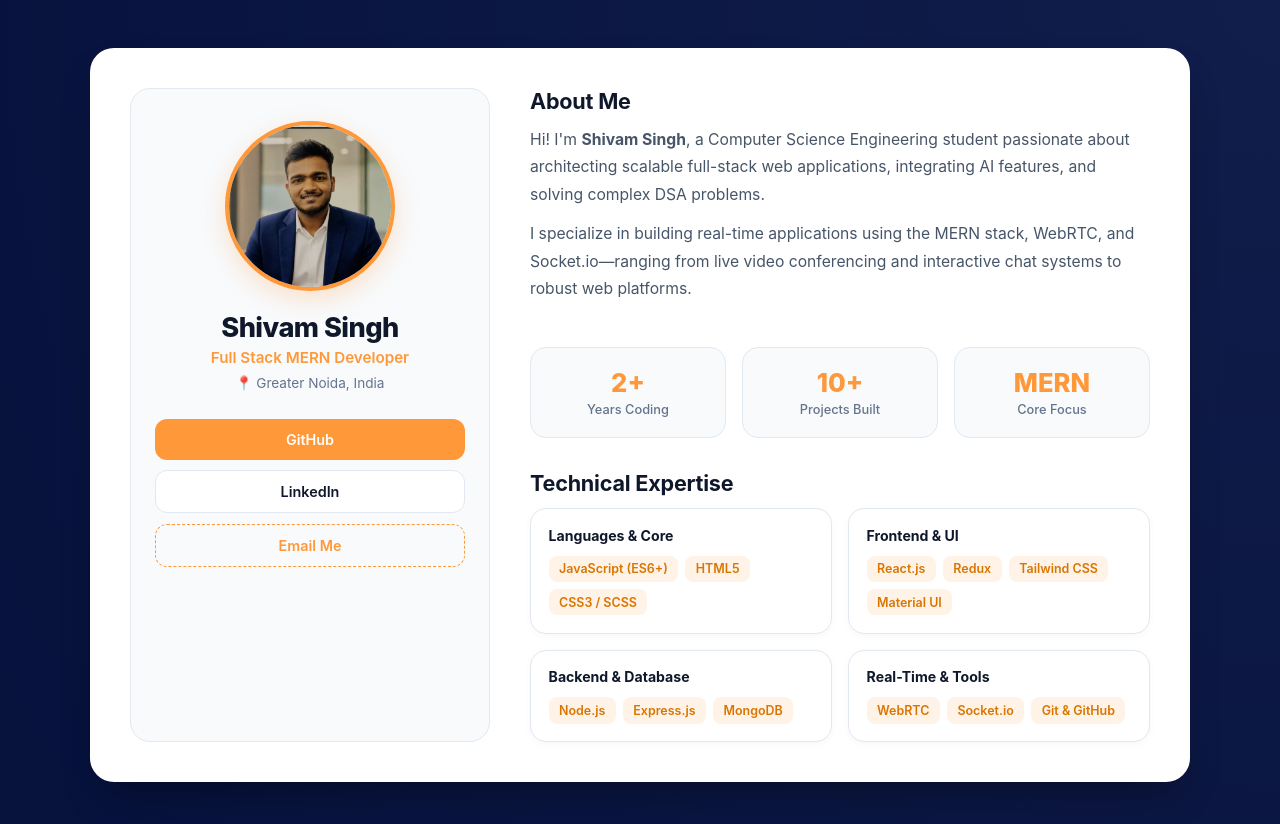
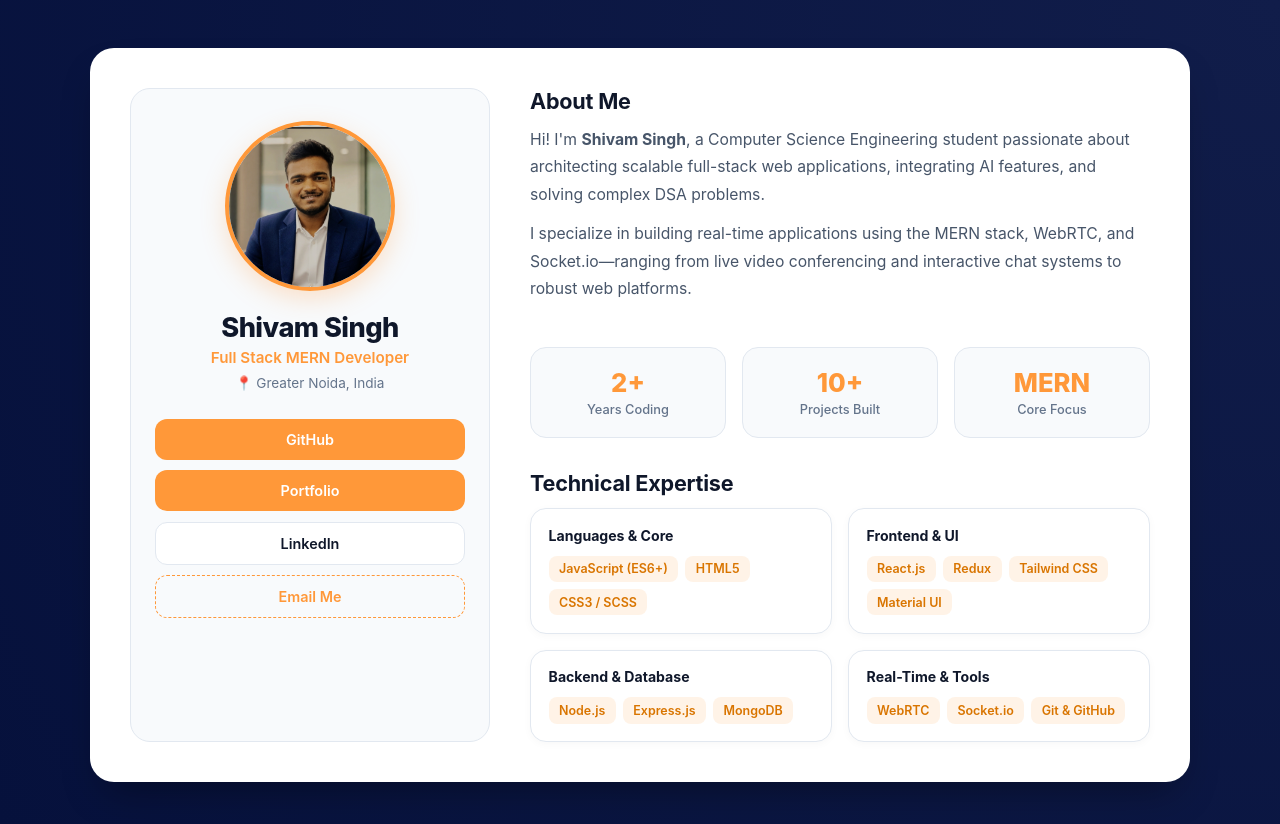
Before and after one commit to shivam121singh/NEXORA, a React (Vite) app in the folder frontend/vite-project/: page /about in a window 1280 px wide. Shown: the top 824 px of the page. Built offline with nearby package versions, Linux system fonts and the light colour scheme.

Commit message:
Configure live Render API endpoints

```diff
--- a/frontend/vite-project/src/pages/About.jsx
+++ b/frontend/vite-project/src/pages/About.jsx
@@ -47,6 +47,14 @@
               className="btn btnPrimary"
             >
               GitHub
+            </a>
+             <a
+              href="https://porfolio-jet-zeta.vercel.app/"
+              target="_blank"
+              rel="noopener noreferrer"
+              className="btn btnPrimary"
+            >
+            Portfolio
             </a>
            <a
   href="https://www.linkedin.com/in/shivam-singh-726997362"
```
